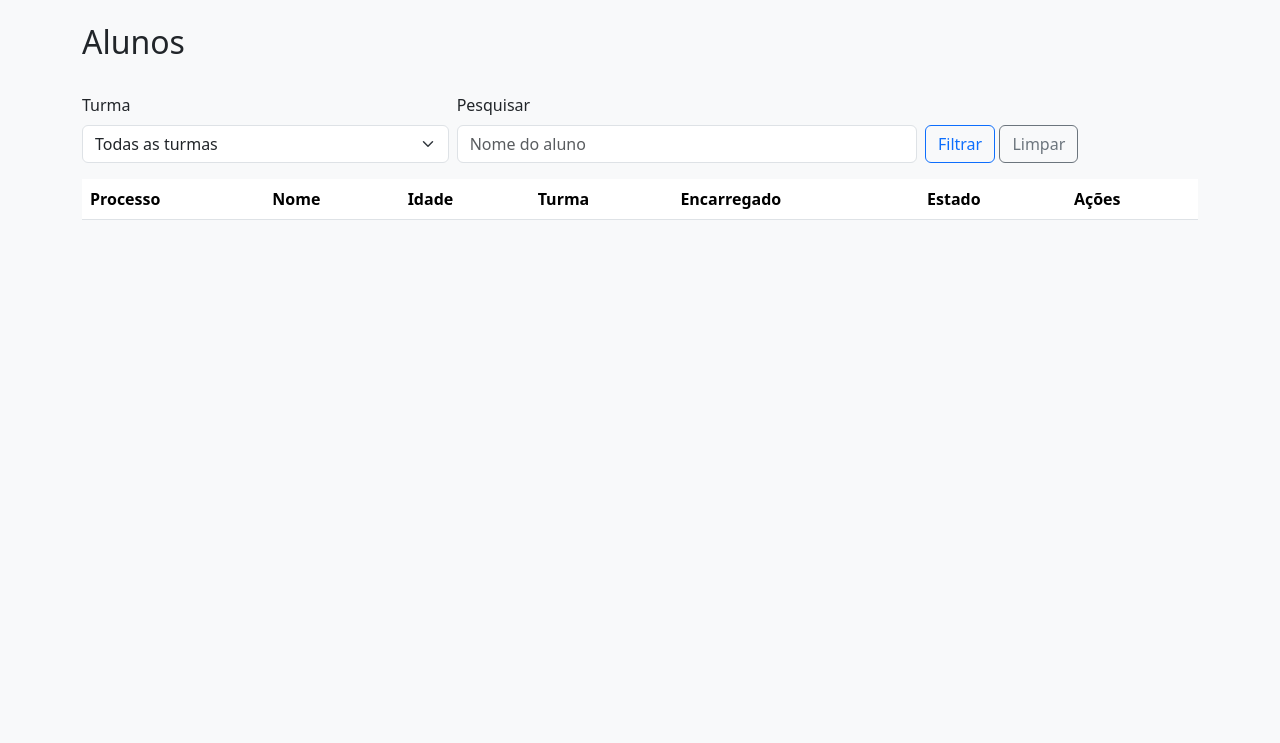
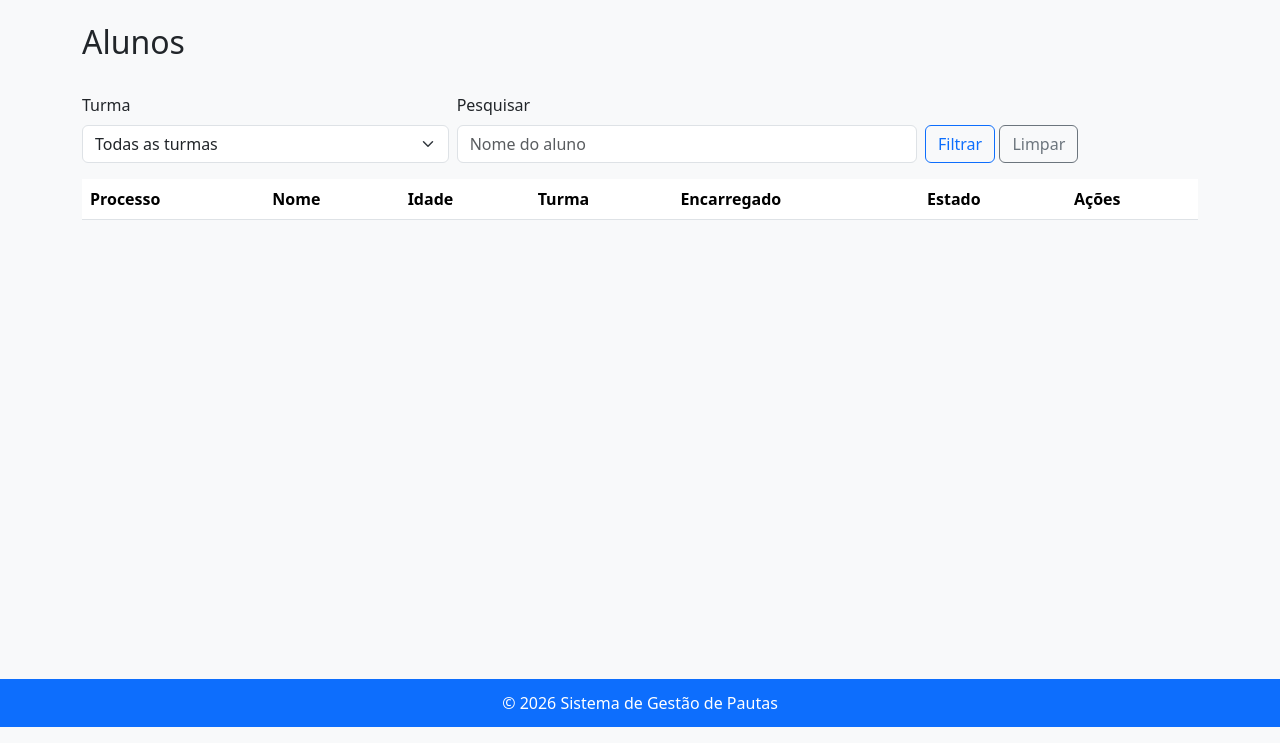
Before and after one commit to pazamaza/gestao_pautas, a Django app: page /alunos/ in a window 1280 px wide. Shown: the part 57-800 px from the top of the page. Run offline with Django 4.2, Linux system fonts and the light colour scheme; the visitor is signed in with stand-in values (Sample User, id 1); data comes from the database, SQL or seed files in the repository; data that the repository does not hold is empty; some libraries are stand-ins or nearby versions.

Commit message:
fix: fixar rodape ao fundo da pagina (sticky footer) no layout base
O body nao usava flexbox, por isso em paginas com pouco conteudo o
<footer> aparecia logo a seguir ao conteudo em vez de fixo no fundo
da viewport.

- static/css/style.css: html/body a 100% de altura, body em flex
  column com min-height:100vh, .page-wrapper cresce para preencher
  o espaco disponivel, footer com flex-shrink:0
- templates/base.html: adiciona a classe page-wrapper ao container
  principal do conteudo

Co-Authored-By: Claude Sonnet 5 <noreply@anthropic.com>

```diff
--- a/static/css/style.css
+++ b/static/css/style.css
@@ -1,5 +1,17 @@
+html, body{
+    height:100%;
+}
 body{
     background:#f8f9fa;
+    display:flex;
+    flex-direction:column;
+    min-height:100vh;
+}
+.page-wrapper{
+    flex:1 0 auto;
+}
+footer{
+    flex-shrink:0;
 }
 .nav-link:hover{
     background:#0d6efd;
--- a/templates/base.html
+++ b/templates/base.html
@@ -14,7 +14,7 @@
 </head>
 <body>
     {% block navbar %}{% include 'includes/navbar.html' %}{% endblock %}
-    <div class="container-fluid">
+    <div class="container-fluid page-wrapper">
         <div class="row">
             <div class="col-12">
                 {% include 'includes/messages.html' %}
@@ -25,5 +25,8 @@
     </div>
     <script src="{% static 'js/vendor/bootstrap.bundle.min.js' %}"></script>
     {% block extra_js %}{% endblock %}
+    <footer>
+    <p style="color: white; background:#0d6efd;; text-align:center; padding:12px;">&copy; 2026 Sistema de Gestão de Pautas</p>
+</footer>
 </body>
 </html>
```
